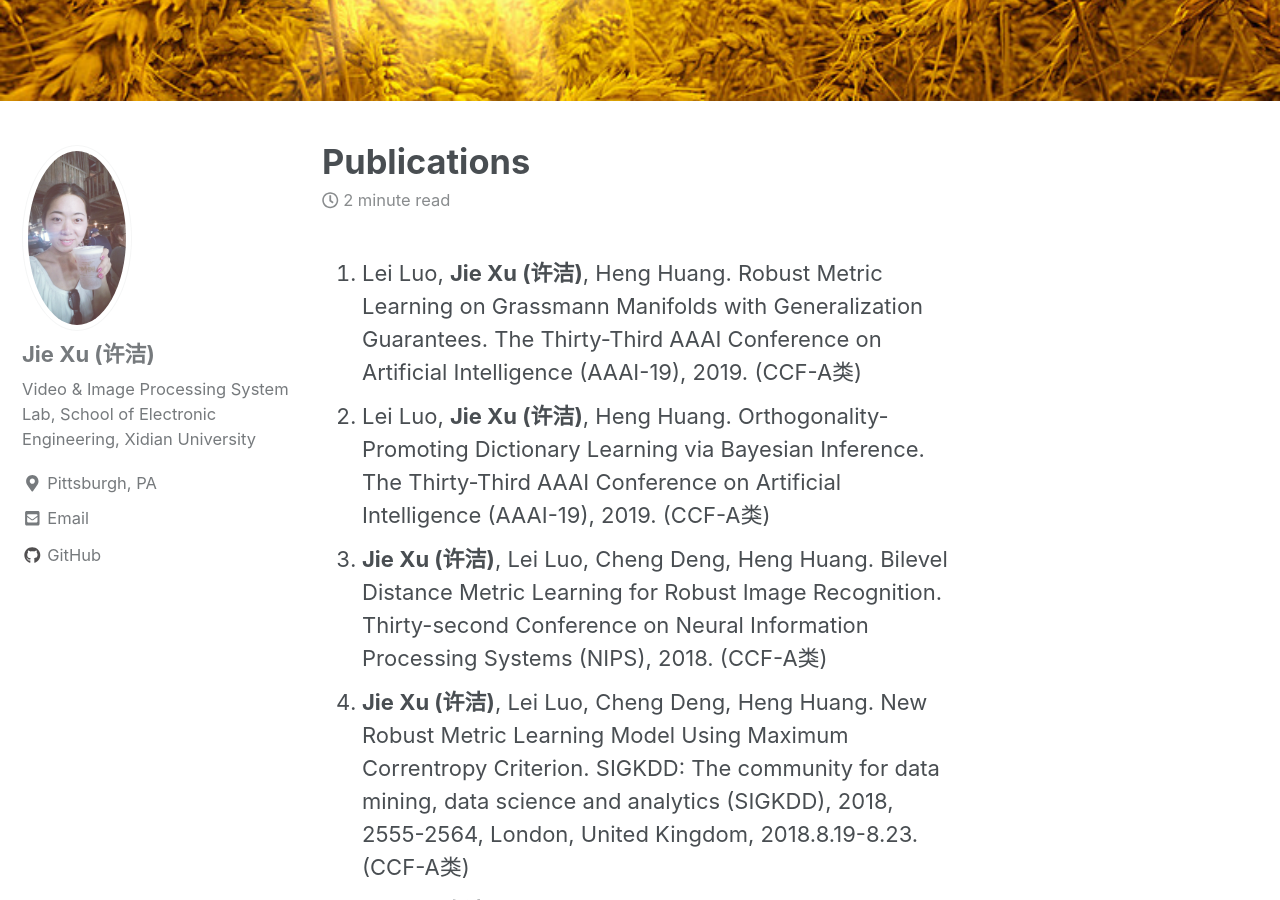
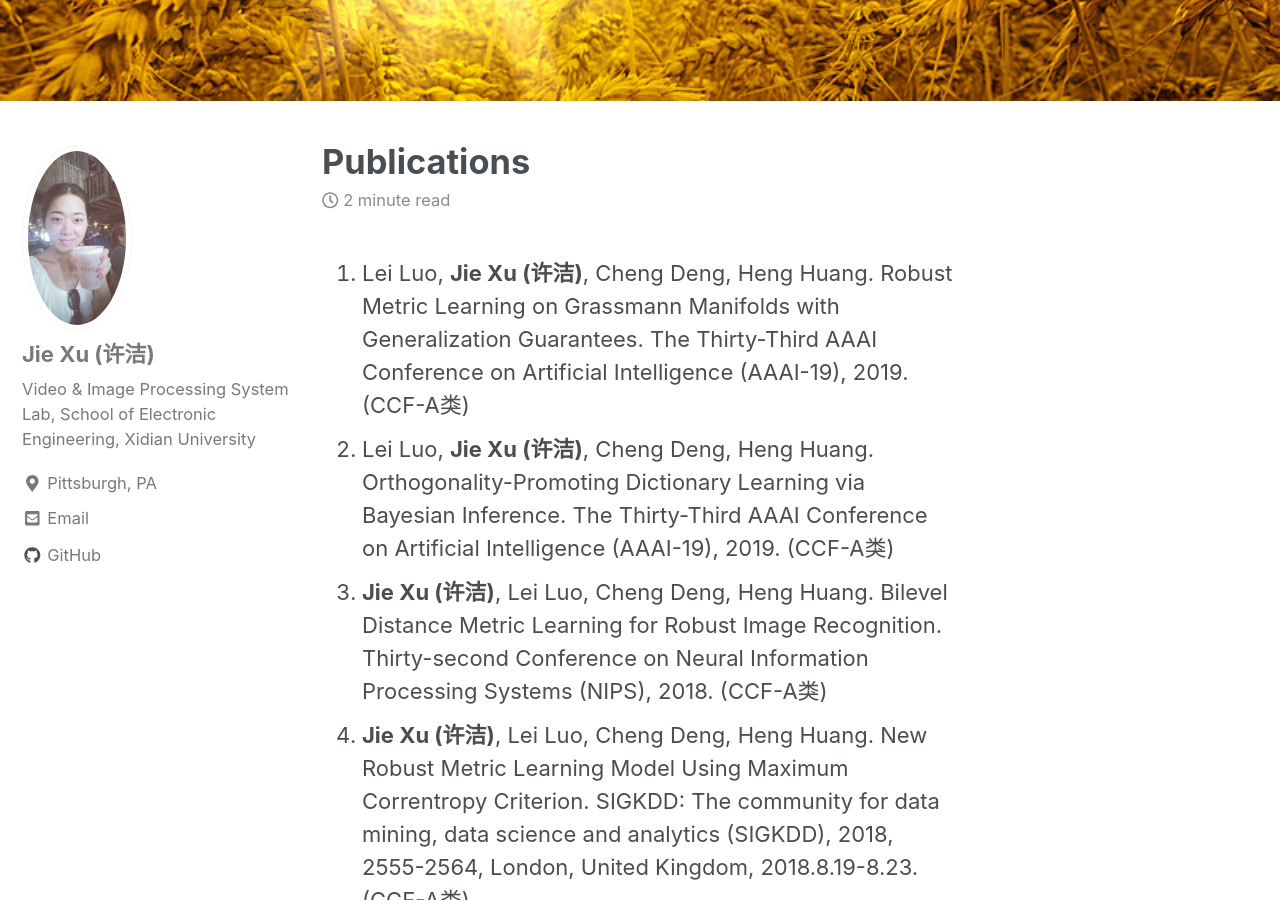
Before and after one commit to jxu1015/jxu1015.github.io, a Jekyll site: the page built from _pages/publications.md, in a window 1280 px wide and 900 px high, scrolled down 399 px. Built offline with Jekyll 4.4.1, drawn with Linux system fonts in a browser that asks for light colours; nearby versions of some CDN libraries.

Commit message:
Update publications.md

```diff
--- a/_pages/publications.md
+++ b/_pages/publications.md
@@ -6,8 +6,8 @@ header:
   image: "/images/fengshou.jpg"
 ---
 
-1. Lei Luo, **Jie Xu (许洁)**, Heng Huang. Robust Metric Learning on Grassmann Manifolds with Generalization Guarantees. The Thirty-Third AAAI Conference on Artificial Intelligence (AAAI-19), 2019. (CCF-A类)
-2. Lei Luo, **Jie Xu (许洁)**, Heng Huang. Orthogonality-Promoting Dictionary Learning via Bayesian Inference. The Thirty-Third AAAI Conference on Artificial Intelligence (AAAI-19), 2019. (CCF-A类)
+1. Lei Luo, **Jie Xu (许洁)**, Cheng Deng, Heng Huang. Robust Metric Learning on Grassmann Manifolds with Generalization Guarantees. The Thirty-Third AAAI Conference on Artificial Intelligence (AAAI-19), 2019. (CCF-A类)
+2. Lei Luo, **Jie Xu (许洁)**, Cheng Deng, Heng Huang. Orthogonality-Promoting Dictionary Learning via Bayesian Inference. The Thirty-Third AAAI Conference on Artificial Intelligence (AAAI-19), 2019. (CCF-A类)
 3. **Jie Xu (许洁)**, Lei Luo, Cheng Deng, Heng Huang. Bilevel Distance Metric Learning for Robust Image Recognition. Thirty-second Conference on Neural Information Processing Systems (NIPS), 2018. (CCF-A类)
 4. **Jie Xu (许洁)**, Lei Luo, Cheng Deng, Heng Huang. New Robust Metric Learning Model Using Maximum Correntropy Criterion. SIGKDD: The community for data mining, data science and analytics (SIGKDD), 2018, 2555-2564, London, United Kingdom, 2018.8.19-8.23. (CCF-A类)
 5. **Jie Xu (许洁)**, Lei Luo, Cheng Deng, Heng Huang.Multi-Level Metric Learning via Smoothed Wasserstein Distance. International Joint Conference on Artificial Intelligence (IJCAI), 2018, Stockholm, Sweden, 2018.7.13-7.19. (CCF-A类)
```
